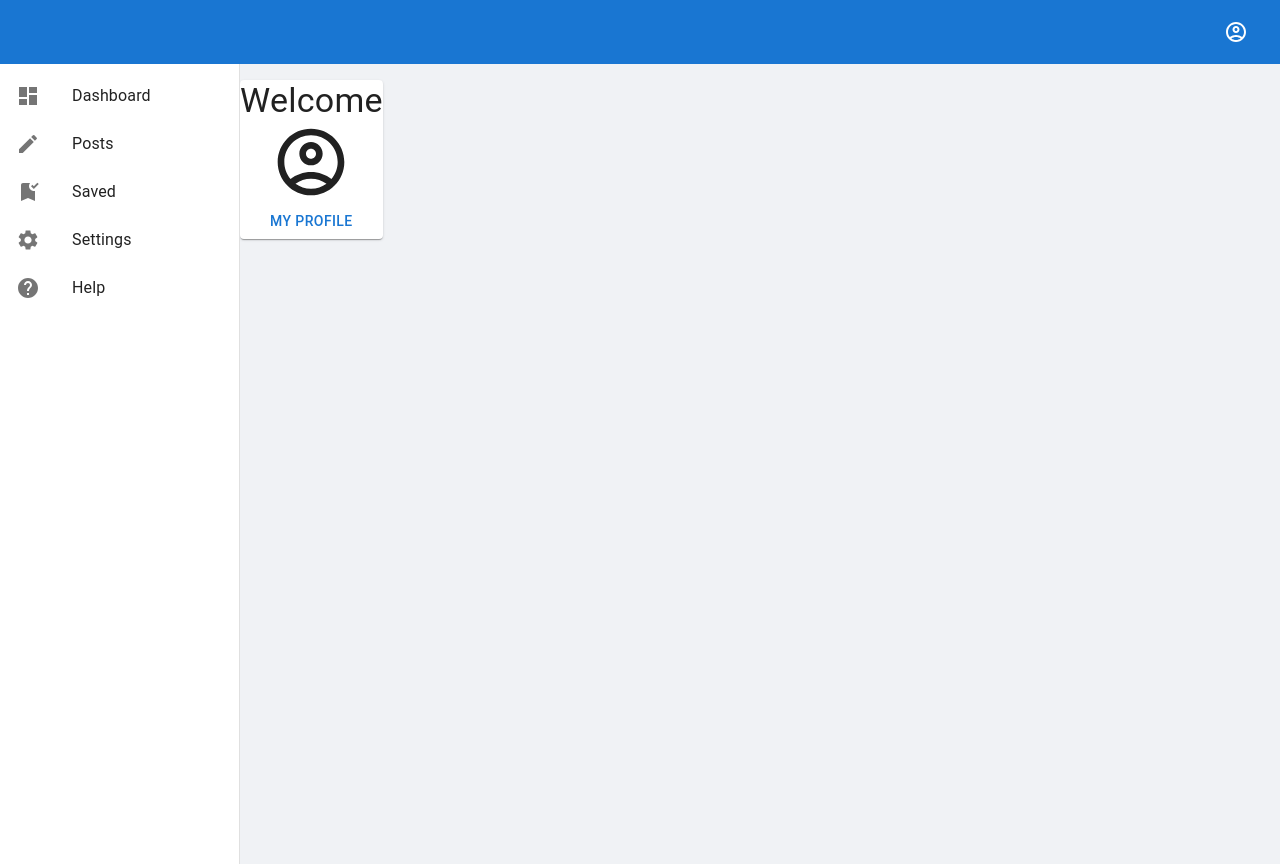
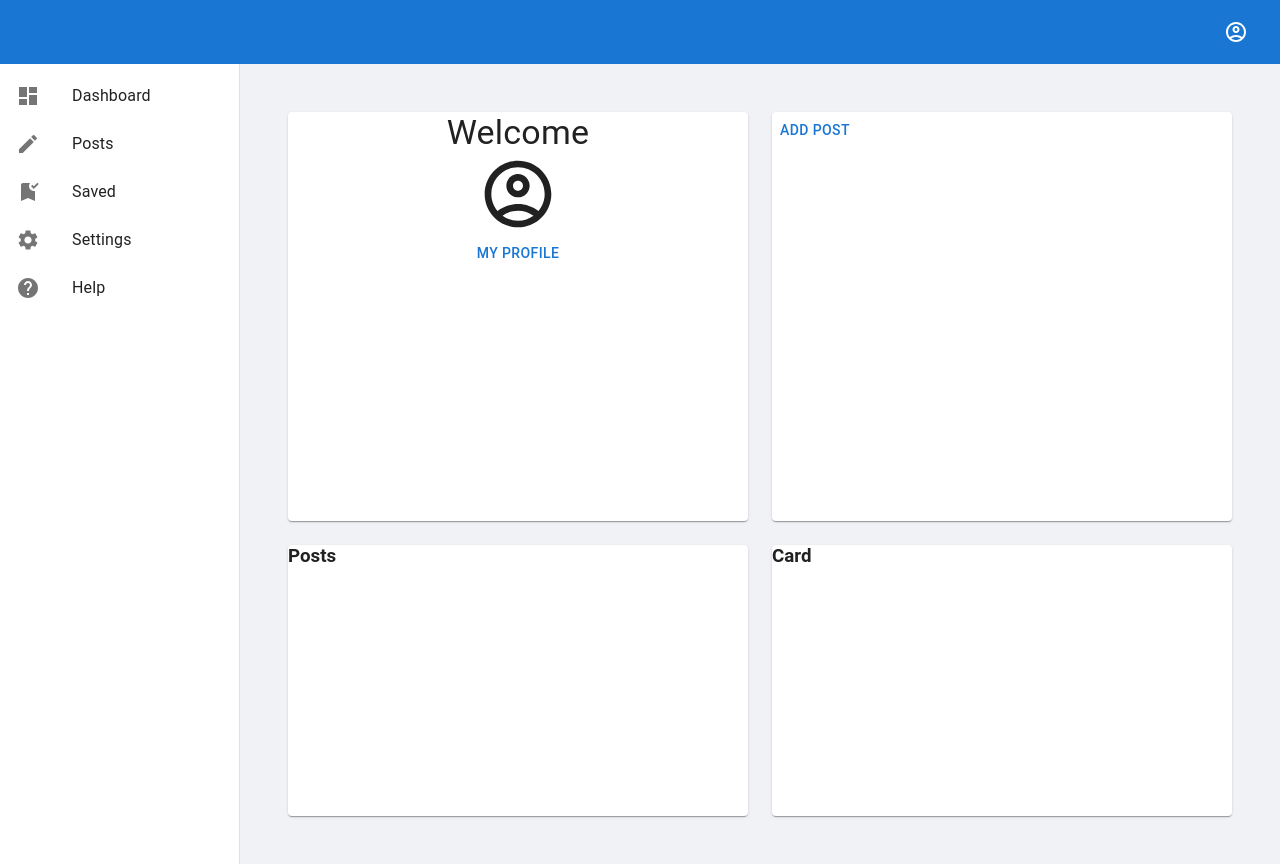
Before and after one commit to wojtek99955/mui-demo-website, a React (Create React App) app: page /dashboard in a window 1280 px wide. Built offline with nearby package versions, Linux system fonts and the light colour scheme.

Commit message:
grid added

```diff
--- a/src/components/Dashboard/Dashboard.js
+++ b/src/components/Dashboard/Dashboard.js
@@ -1,5 +1,5 @@
 import styled from "styled-components";
-import { Button, Typography, Stack, Card, Divider } from "@mui/material";
+import { Button, Typography, Stack, Card, Divider, Grid } from "@mui/material";
 import { Link } from "react-router-dom";
 import { useContext } from "react";
 import { Context } from "../../ContextProvider";
@@ -18,14 +18,15 @@ function Dashboard() {
     userData: { fname },
   } = context;
   return (
-    <div>
+    <Grid container spacing={3} sx={{ padding: "3rem" }}>
+      <Grid item xs={12} md={6}>
         <Card
           sx={{
             width: "100%",
-          marginTop: "1rem",
             display: "flex",
             flexDirection: "column",
             alignItems: "center",
+            height: "100%",
           }}
         >
           <Typography variant="h4" component="h1" align="center">
@@ -37,7 +38,23 @@ function Dashboard() {
             <Button>My profile</Button>
           </StyledLink>
         </Card>
-    </div>
+      </Grid>
+      <Grid item xs={12} md={6}>
+        <Card sx={{ height: "100%" }}>
+          <Button>Add Post</Button>
+        </Card>
+      </Grid>
+      <Grid item xs={12} md={6}>
+        <Card sx={{ height: "100%" }}>
+          <h3>Posts</h3>
+        </Card>
+      </Grid>
+      <Grid item xs={12} md={6}>
+        <Card sx={{ height: "100%" }}>
+          <h3>Card</h3>
+        </Card>
+      </Grid>
+    </Grid>
   );
 }
 
```
Lines whose indentation alone changed are shown as unchanged.
